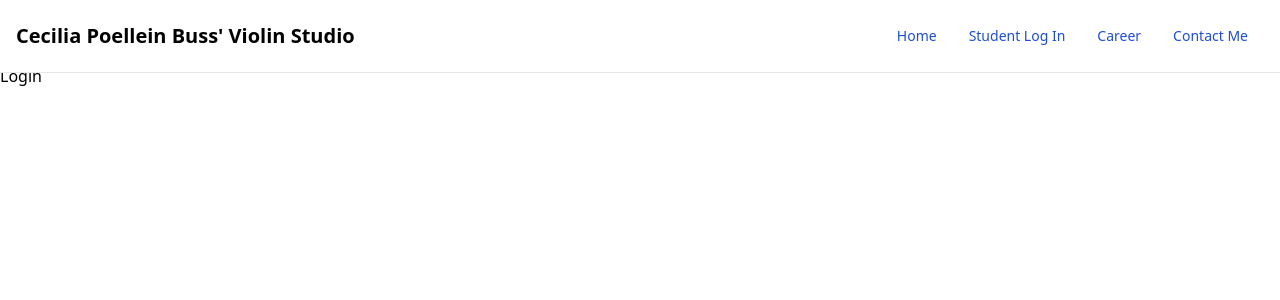
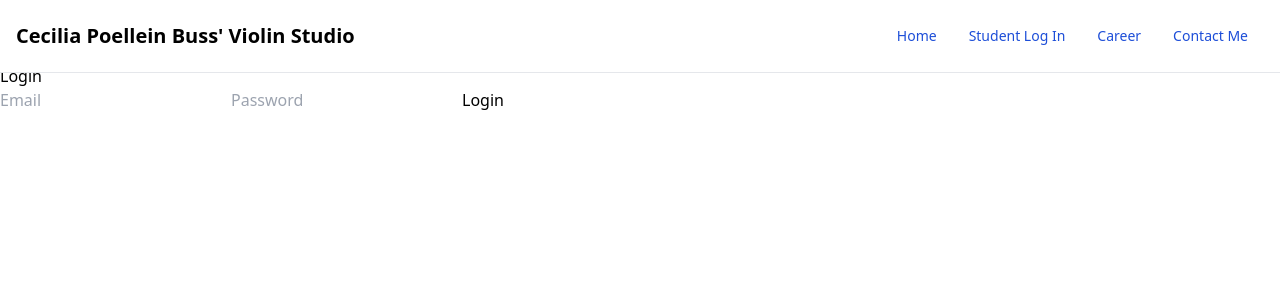
Before and after one commit to neft-tk/violin-studio, a React (Create React App) app: page /login in a window 1280 px wide. Shown: the top 300 px of the page. Built offline with nearby package versions, Linux system fonts and the light colour scheme.

Commit message:
updating login route as the connection should be working with live back-end

```diff
--- a/src/App.js
+++ b/src/App.js
@@ -1,6 +1,6 @@
-import React from 'react';
+import React, { useState } from 'react';
 import "./style.css";
-// import API from "./utils/API";
+import API from "./utils/API";
 import Nav from "./components/Nav";
 import {
   BrowserRouter as Router,
@@ -14,6 +14,35 @@ import Login from './components/pages/Login';
 
 
 function App() {
+
+  const [isValidLogin, setIsValidLogin] = useState(true);
+  const [isLoggedIn, setIsLoggedIn] = useState(false);
+  const [userId, setUserId] = useState(0)
+  const [userName, setUserName] = useState('');
+  const [userEmail, setUserEmail] = useState('');
+  const [token, setToken] = useState('');
+
+  const handleLogin = (userObj) => {
+    API.login(userObj).then((data) => {
+
+      if (data.msg === 'invalid login credentials') {
+        setIsValidLogin(false);
+      }
+
+      if (data.token) {
+        setIsValidLogin(true);
+        setUserId(data.user.id);
+        setToken(data.token);
+        setIsLoggedIn(true);
+        setUserName(data.user.name)
+        setUserEmail(data.user.email);
+        localStorage.setItem('token', data.token);
+      }
+
+      console.log("log in worked!");
+    });
+  }
+
   return (
     <>
 
@@ -22,7 +51,7 @@ function App() {
       <Routes>
         <Route path="/" element={<Home/>}/>
         <Route path="/home" element={<Home/>}/>
-        <Route path="/login" element={<Login/>}/>
+        <Route path="/login" element={<Login handleLogin={handleLogin} isValidLogin={isValidLogin}/>}/>
         <Route path="/career" element={<Career/>}/>
         <Route path="/contact" element={<Contact/>}/>
       </Routes>
--- a/src/components/pages/Login.jsx
+++ b/src/components/pages/Login.jsx
@@ -1,13 +1,53 @@
-import React, { useState } from 'react'
+import React, { useState } from "react";
 
-export default function Login() {
+export default function Login({ handleLogin, isValidLogin }) {
+  const [loginEmail, setLoginEmail] = useState("");
+  const [loginPassword, setLoginPassword] = useState("");
 
-    const [loginUserName, setLoginUserName] = useState('');
-    const [loginPassword, setLoginPassword] = useState('');
+  const onLoginEmailChange = (e) => {
+    setLoginEmail(e.target.value);
+  };
 
-    return (
-        <>
-        <h1>Login</h1>
-        </>
-    )
+  const onLoginPasswordChange = (e) => {
+    setLoginPassword(e.target.value);
+  };
+
+  const handleLoginSubmit = (e) => {
+    e.preventDefault();
+    setLoginEmail("");
+    setLoginPassword("");
+    handleLogin({
+      email: loginEmail.toLowerCase(),
+      password: loginPassword,
+    });
+    console.log("log in works!");
+
+  };
+
+  return (
+    <>
+      <h1>Login</h1>
+      <div>
+        <form onSubmit={handleLoginSubmit}>
+          <input
+            id="login-email"
+            name="login-email"
+            placeholder={`${isValidLogin ? "Email" : "Wrong Email/Password"}`}
+            value={loginEmail}
+            onChange={onLoginEmailChange}>
+            </input>
+          <input
+            id="login-password"
+            name="login-password"
+            placeholder={`${isValidLogin ? "Password" : "Wrong Email/Password"}`}
+            value={loginPassword}
+            onChange={onLoginPasswordChange}>
+          </input>
+          <button type="submit">
+            Login
+          </button>
+        </form>
+      </div>
+    </>
+  );
 }
```
